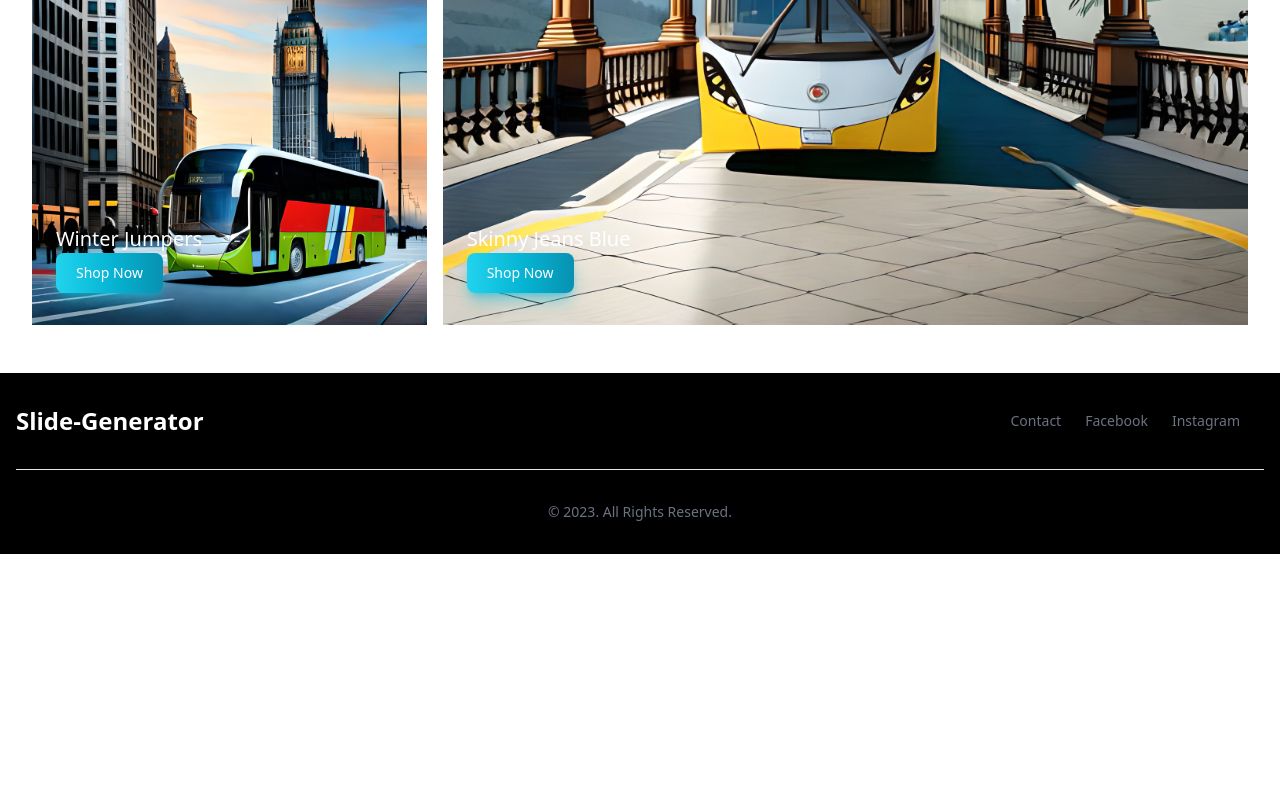
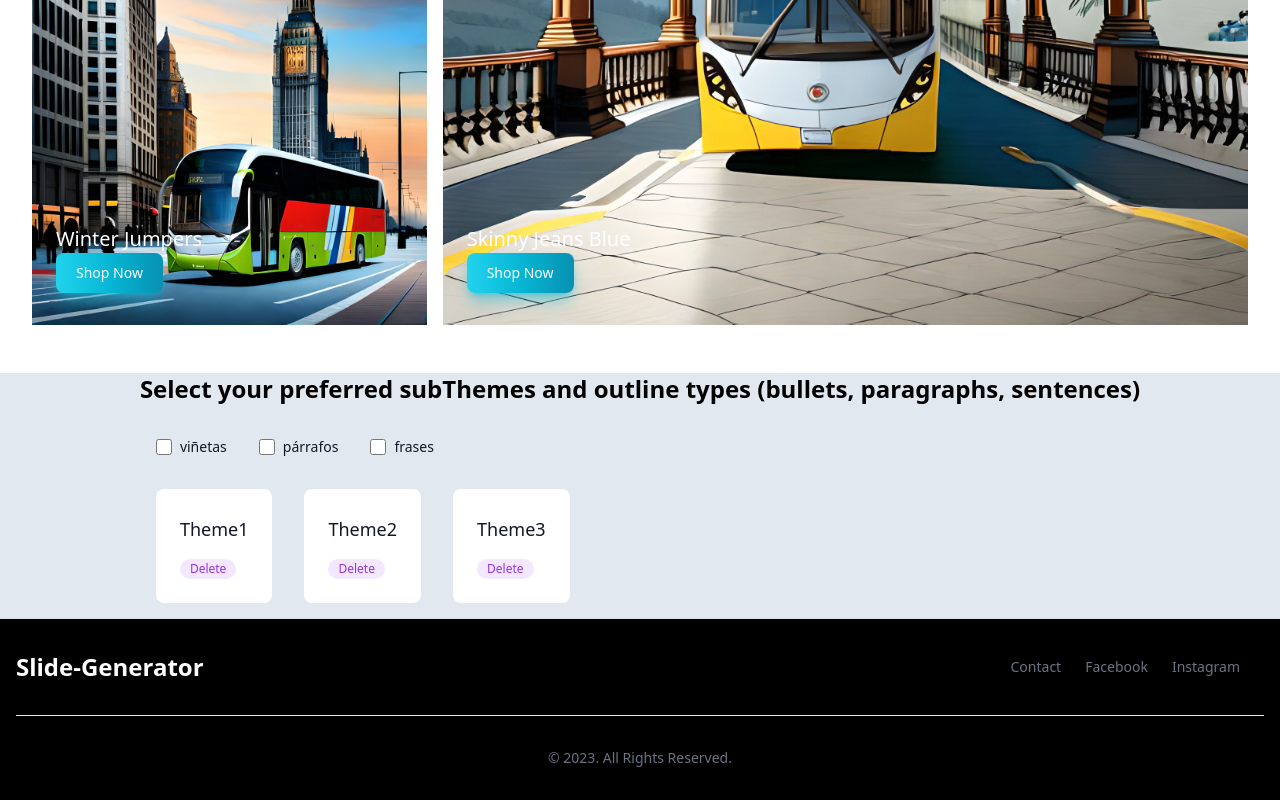
Before and after one commit to Francisco-Amador/Slide-Generator-App, a Next.js app in the folder slide-generator/: page / in a window 1280 px wide. Shown: the part 916-1716 px from the top of the page. Before the commit the page ends 1470 px from the top, so only its background shows below. Built offline with nearby package versions, Linux system fonts and the light colour scheme; no server answers.

Commit message:
[IMPLEMENTING IntermediateForm components]
The components for the intermediate output form are being implemented, the tailwind needs to be improved.

```diff
--- a/slide-generator/src/root/components/gpt-generator/GPT-Generator.tsx
+++ b/slide-generator/src/root/components/gpt-generator/GPT-Generator.tsx
@@ -2,6 +2,7 @@ import Layout from "@/Layout/Layout";
 import { useSlideContext } from "@/context/slide.context";
 import getSubThemes from "@/root/funtions/getSubThemes";
 import { useEffect } from "react";
+import { IntermediateForm } from "./intermediate-form/IntermediateForm";
 
 export default function Generator() {
     const { slideContextPrompt } = useSlideContext();
@@ -9,6 +10,7 @@ export default function Generator() {
     return (
         <Layout>
             <div>
+                <IntermediateForm/>
                 {slideContextPrompt}
             </div>
         </Layout>
--- /dev/null
+++ b/slide-generator/src/root/components/gpt-generator/intermediate-form/CardTheme.tsx
@@ -0,0 +1,20 @@
+
+interface subThemeProp {
+    subTheme: string;
+}
+export default function CardTheme({ subTheme }: subThemeProp) {
+    return (
+        <div className="rounded-lg bg-white p-4 m-4 sm:p-6">
+                <h3 className="mt-0.5 text-lg font-medium text-gray-900">
+                    {subTheme}
+                </h3>
+            <div className="mt-4 flex flex-wrap gap-1">
+                <button
+                    className="whitespace-nowrap rounded-full bg-purple-100 px-2.5 py-0.5 text-xs text-purple-600"
+                >
+                    Delete
+                </button>
+            </div>
+        </div>
+    )
+}
--- /dev/null
+++ b/slide-generator/src/root/components/gpt-generator/intermediate-form/CheckBoxScheme.tsx
@@ -0,0 +1,18 @@
+
+interface schemaProp{
+    schema:string
+}
+export default function CheckBoxSchema({ schema }:schemaProp) {
+    return (
+        <div className="flex items-center  m-4">
+            <input
+                type="checkbox"
+                value=""
+                className="w-4 h-4 text-blue-600 bg-gray-100 border-gray-300 rounded focus:ring-blue-500 dark:focus:ring-blue-600 dark:ring-offset-gray-800 focus:ring-2 dark:bg-gray-700 dark:border-gray-600"
+            />
+            <label className="ml-2 text-sm font-medium text-gray-900 dark:text-gray-300">
+                {schema}
+            </label>
+        </div>
+    );
+}
--- /dev/null
+++ b/slide-generator/src/root/components/gpt-generator/intermediate-form/IntermediateForm.tsx
@@ -0,0 +1,25 @@
+import CardTheme from "./CardTheme";
+import CheckBoxSchema from "./CheckBoxScheme";
+
+export function IntermediateForm() {
+    const schemas = ["viñetas", "párrafos", "frases"];
+    const subThemes = ["Theme1", "Theme2", "Theme3"];
+
+    return (
+        <div>
+            <h2 className="text-2xl font-bold mb-4">Select your preferred subThemes and outline types (bullets, paragraphs, sentences)</h2>
+            <div className="items-start">
+                <div className="flex flex-row ">
+                    {schemas.map((schema, index) => (
+                        <CheckBoxSchema key={index} schema={schema} />
+                    ))}
+                </div>
+                <div className="flex flex-row items-start">
+                    {subThemes.map((subTheme, index) => (
+                        <CardTheme key={index} subTheme={subTheme} />
+                    ))}
+                </div>
+            </div>
+        </div>
+    );
+}
```
Also changed, not shown: slide-generator/src/root/components/gpt-generator/IntermediateForm.tsx (deleted).
